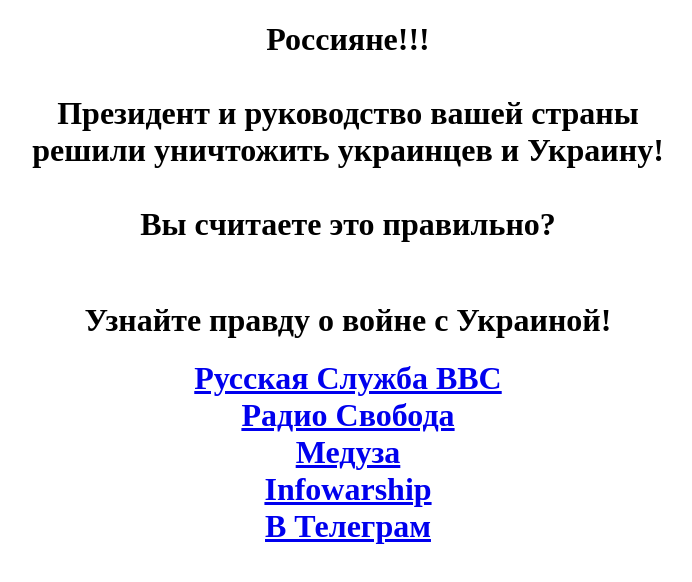
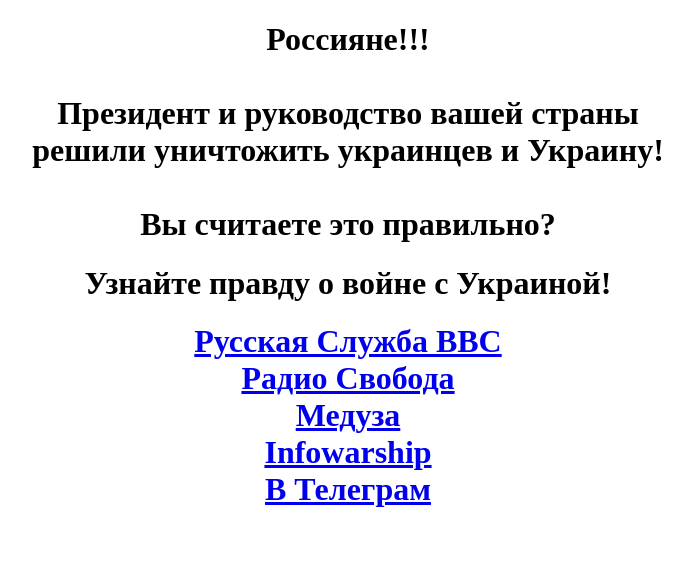
Before and after one commit to AlexFromKiyv/NoWarSitePiece, a plain HTML site: page index.html in a window 1280 px wide. Shown: the whole page, without its empty margins (292-984 px from the left). Drawn offline with Linux system fonts and the light colour scheme.

Commit message:
Update index.html

```diff
--- a/index.html
+++ b/index.html
@@ -9,7 +9,7 @@
   Россияне!!!<br/><br/>
   Президент и руководство вашей страны <br/>
   решили уничтожить украинцев и Украину!</br><br/>
-  Вы cчитаете это правильно?<br/><br/>
+  Вы cчитаете это правильно?<br/>
 <h1/>
 
 <h1>Узнайте правду о войне с Украиной!<h1/>
```
